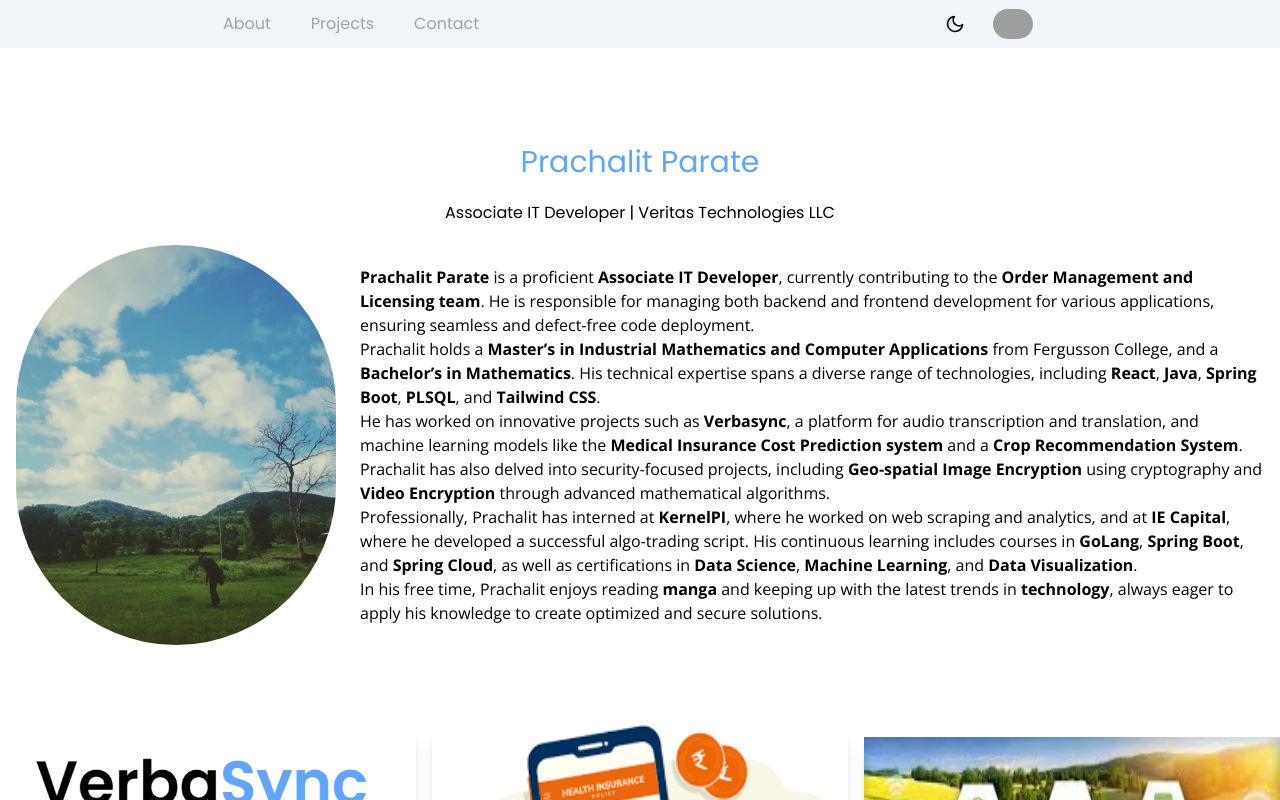
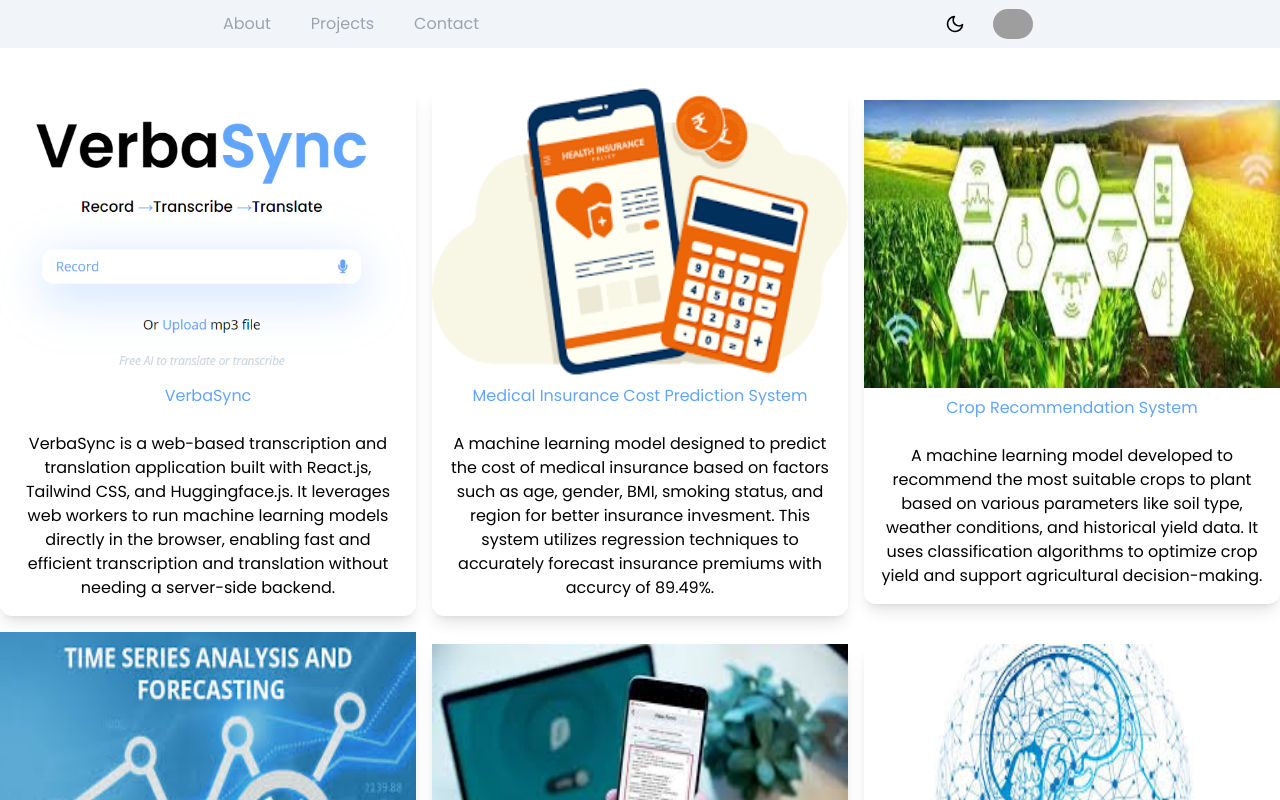
Before and after one commit to Prachalitparate13/profile-prachalit-parate, a React (Vite) app: page /project in a window 1280 px wide. Shown: the top 800 px of the page. Built offline with nearby package versions, Linux system fonts and the light colour scheme; grey boxes are pictures that could not be loaded.

Commit message:
Routing added

```diff
--- a/package.json
+++ b/package.json
@@ -26,6 +26,7 @@
     "eslint-plugin-react-refresh": "^0.4.9",
     "globals": "^15.9.0",
     "postcss": "^8.4.47",
+    "react-router-dom": "^6.26.2",
     "tailwindcss": "^3.4.12",
     "vite": "^5.4.1"
   }
--- a/src/App.jsx
+++ b/src/App.jsx
@@ -3,18 +3,21 @@
 import Footer from './components/Footer.jsx'
 import Header from './components/Header.jsx'
 import Project from './components/Project.jsx'
+import {BrowserRouter, Routes,Route} from "react-router-dom"
 
 function App() {
 
   return (
-    <>
+    <BrowserRouter>
     <Header/>
-    <About/>
-    <Project/>
-    <Contact/>
+    <Routes>
+      <Route path="/" element={<About/>}/>
+      <Route path="/project" element={<Project/>}/>
+      <Route path="/contact" element={<Contact/>}/>
+    </Routes>
+
     <Footer/>
-
-    </>
+    </BrowserRouter>
   )
 }
 
--- a/src/components/Header.jsx
+++ b/src/components/Header.jsx
@@ -10,10 +10,10 @@
         <a href="/">
           <h1 className="text-gray-400 hover:text-gray-700">About</h1>
         </a>
-        <a href="/">
+        <a href="/project">
           <h1 className="text-gray-400 hover:text-gray-700">Projects</h1>
         </a>
-        <a href="/">
+        <a href="/contact">
           <h1 className="text-gray-400 hover:text-gray-700">Contact</h1>
         </a>
       </header>
--- a/src/components/Project.jsx
+++ b/src/components/Project.jsx
@@ -4,7 +4,7 @@
 
 function Project() {
   return (
-    <div className="grid grid-cols-3 gap-4 items-center">
+    <div className="grid grid-cols-3 gap-4  my-10 items-center">
       {projectsData.map((val)=>{
         return (
           <ProjectCard key={val.index} imgURL={val.img} title={val.title}description={val.description} gitlink={val.gitlink} />
--- a/src/components/ProjectCard.jsx
+++ b/src/components/ProjectCard.jsx
@@ -8,7 +8,7 @@
     <div key={key} className="flex justify-center h-4/3 flex-col items-center  rounded-xl cursor-pointer shadow-lg hover:shadow-2xl transition-shadow duration-300 ease-in-out">
       <a href={gitlink} target="_blank">
       <img src={imgURL} alt="image" className="w-screen h-72 center" />
-      </a>
+
       <h2  className="text-center p-2 text-blue-400">
         {/* {projectsData[0].title} */}
         {title}
@@ -17,6 +17,7 @@
         {/* {projectsData[0].description} */}
         {description}
         </h3>
+        </a>
     </div>
 //     <div
 //   key={key}
```
Also changed, not shown: 1 other file (tests, documents, lock files or other folders).
